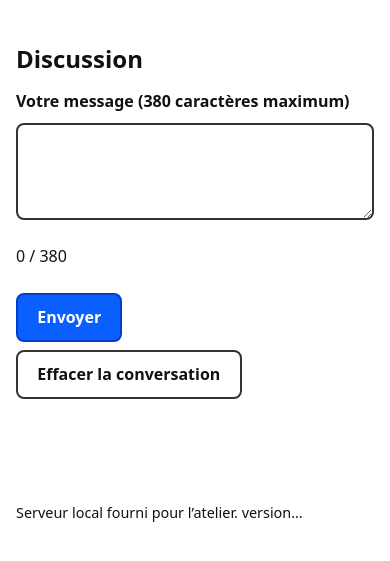
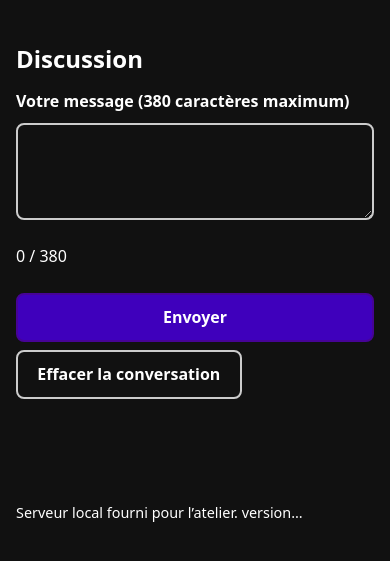
Before and after one commit to Nicoco92/RenfoDevWeb2, a website with bundled scripts: page atelier/public/index.html in a window 390 px wide. Shown: the part 125-686 px from the top of the page. Built offline with nearby package versions, Linux system fonts and the dark colour scheme; files whose address does not match are found by name.

Commit message:
feat: version mobile + dark mode

```diff
--- a/atelier/public/styles.css
+++ b/atelier/public/styles.css
@@ -5,6 +5,7 @@
   --accent: #0b5fff;
   --accent-fonce: #003ecb;
   --bord: #333333;
+
 }
 
 * {
@@ -116,3 +117,21 @@ button:hover {
 footer {
   font-size: 0.9rem;
 }
+
+@media (prefers-color-scheme: dark) {
+  :root {
+    color-scheme: dark;
+    --fond: #111111;
+    --texte: #ffffff;
+    --accent: #3f00bc;
+    --accent-fonce: #460397;
+    --bord: #cccccc;
+  }
+}
+
+@media (max-width: 600px) {
+  button[type="submit"] {
+    width: 100%;
+  }
+
+}
```
